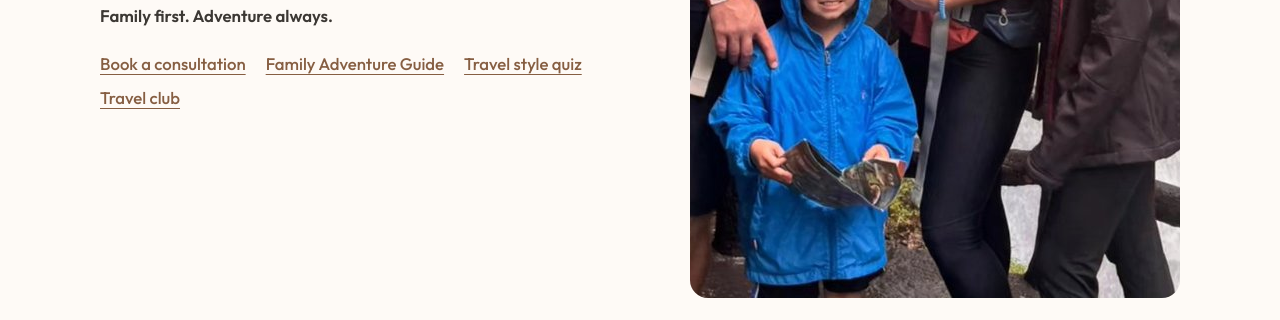
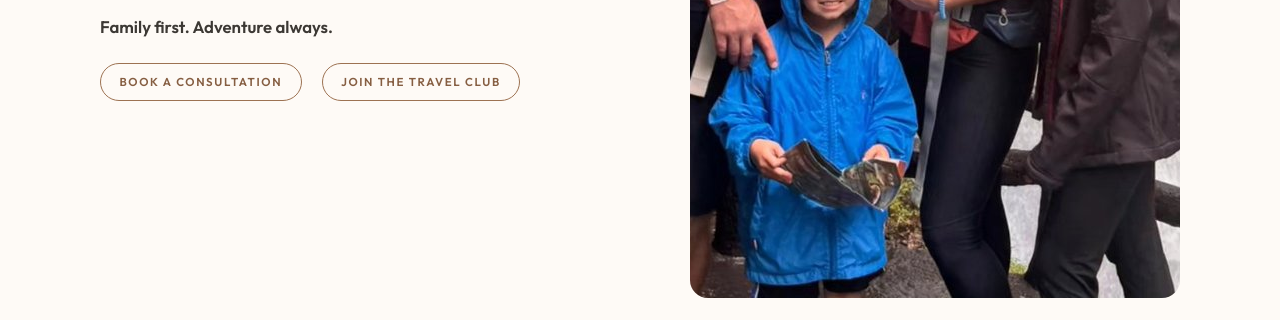
Before and after one commit to websmmaths/raisedintheworld, a plain HTML site: page index.html in a window 1280 px wide. Shown: the part 2835-3155 px from the top of the page. Drawn offline with Linux system fonts and the light colour scheme.

Commit message:
Simplify About section links

```diff
--- a/index.html
+++ b/index.html
@@ -126,10 +126,8 @@
           <p>Whether you’re planning a family adventure or bringing a group together, my goal is to help you travel with more confidence, enjoy the experience, and focus on the people you’re traveling with.</p>
           <p><strong>Family first. Adventure always.</strong></p>
           <ul class="text-links">
-            <li><a href="https://v2.stan.store/Raisedintheworld/p/book-your-15-min-travel-consultation-?lang=en">Book a consultation</a></li>
-            <li><a href="https://v2.stan.store/Raisedintheworld/p/the-family-adventure-guide?lang=en">Family Adventure Guide</a></li>
-            <li><a href="https://app.youform.com/forms/fmzf51zq">Travel style quiz</a></li>
-            <li><a href="http://travelclub.inthenest.com/welcome?cid=284839">Travel club</a></li>
+            <li><a class="btn btn-newsletter" href="https://v2.stan.store/Raisedintheworld/p/book-your-15-min-travel-consultation-?lang=en">Book a consultation</a></li>
+            <li><a class="btn btn-newsletter" href="https://app.tern.travel/public/forms/uD-3odNn1u5AZLa0L0920w/responses/new">Join the Travel Club</a></li>
           </ul>
         </div>
         <img class="family" src="assets/family.jpg" alt="Ashley Thomas with her family in front of a waterfall" width="1080" height="1080">
--- a/styles.css
+++ b/styles.css
@@ -414,6 +414,17 @@ button.btn:disabled {
   text-underline-offset: 0.22em;
 }
 
+.text-links a.btn {
+  color: var(--bronze-deep);
+  font-weight: 600;
+  text-decoration: none;
+}
+
+.text-links a.btn-newsletter:hover {
+  background: var(--bronze);
+  color: #fff;
+}
+
 .text-links a:hover { color: var(--ink); }
 
 .family {
```
